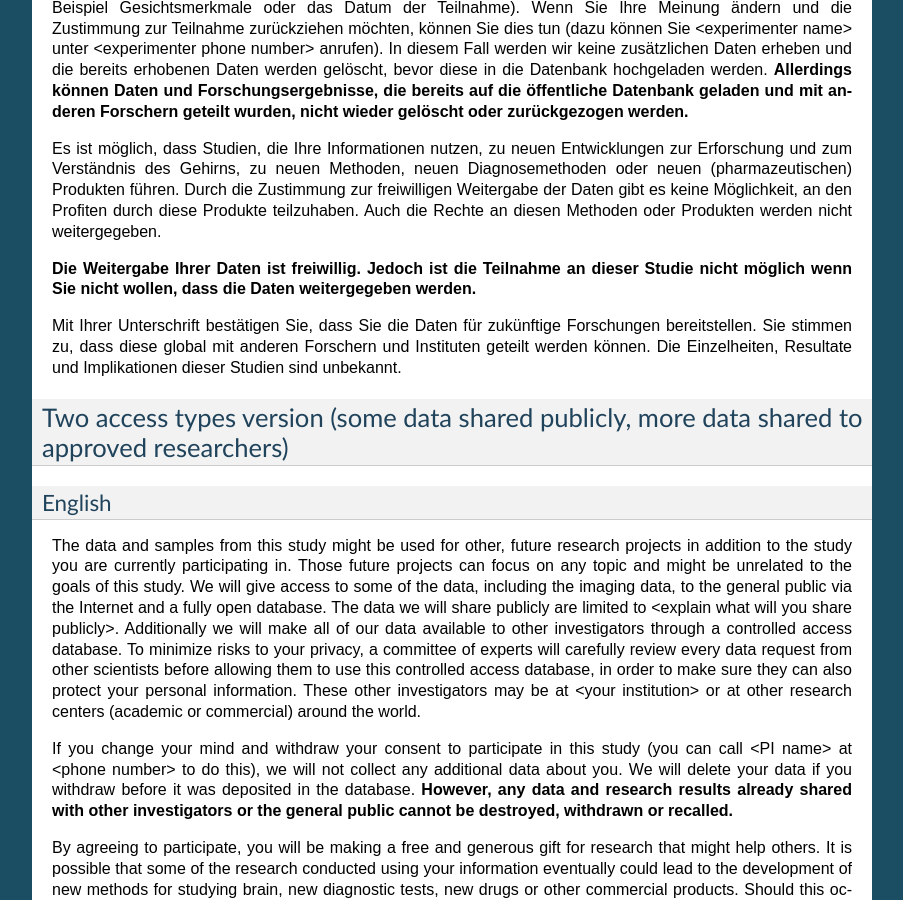
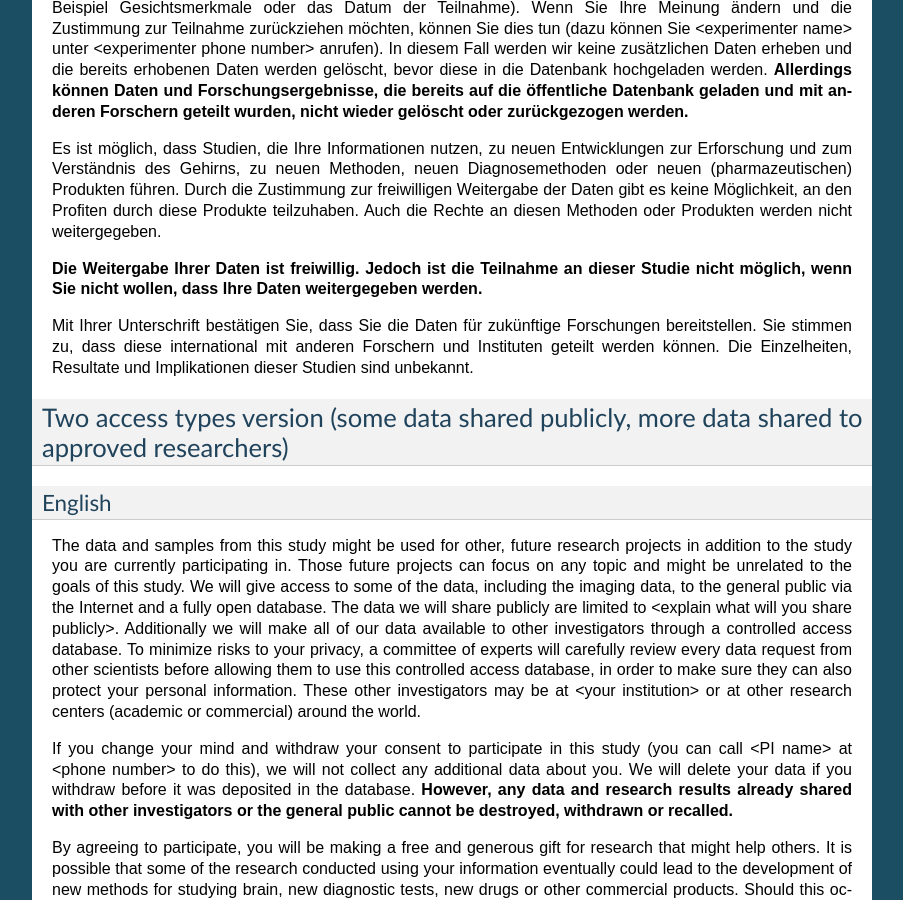
Before and after one commit to con/open-brain-consent, a Sphinx documentation site: the page built from docs/source/ultimate.rst, in a window 1280 px wide and 900 px high, scrolled down 1371 px. Shown: the whole window, without its empty margins (198-1101 px from the left). Built offline with Sphinx 7.4.7, drawn with Linux system fonts in a browser that asks for light colours.

Commit message:
BF: recommended fixes by @bpoldrack (thanks!)

```diff
--- a/docs/source/ultimate.rst
+++ b/docs/source/ultimate.rst
@@ -36,9 +36,9 @@
 
 Es ist möglich, dass Studien, die Ihre Informationen nutzen, zu neuen Entwicklungen zur Erforschung und zum Verständnis des Gehirns, zu neuen Methoden, neuen Diagnosemethoden oder neuen (pharmazeutischen) Produkten führen. Durch die Zustimmung zur freiwilligen Weitergabe der Daten gibt es keine Möglichkeit, an den Profiten durch diese Produkte teilzuhaben. Auch die Rechte an diesen Methoden oder Produkten werden nicht weitergegeben.
 
-**Die Weitergabe Ihrer Daten ist freiwillig. Jedoch ist die Teilnahme an dieser Studie nicht möglich wenn Sie nicht wollen, dass die Daten weitergegeben werden.**
+**Die Weitergabe Ihrer Daten ist freiwillig. Jedoch ist die Teilnahme an dieser Studie nicht möglich, wenn Sie nicht wollen, dass Ihre Daten weitergegeben werden.**
 
-Mit Ihrer Unterschrift bestätigen Sie, dass Sie die Daten für zukünftige Forschungen bereitstellen. Sie stimmen zu, dass diese global mit anderen Forschern und Instituten geteilt werden können. Die Einzelheiten, Resultate und Implikationen dieser Studien sind unbekannt.
+Mit Ihrer Unterschrift bestätigen Sie, dass Sie die Daten für zukünftige Forschungen bereitstellen. Sie stimmen zu, dass diese international mit anderen Forschern und Instituten geteilt werden können. Die Einzelheiten, Resultate und Implikationen dieser Studien sind unbekannt.
 
 
 Two access types version (some data shared publicly, more data shared to approved researchers)
```
